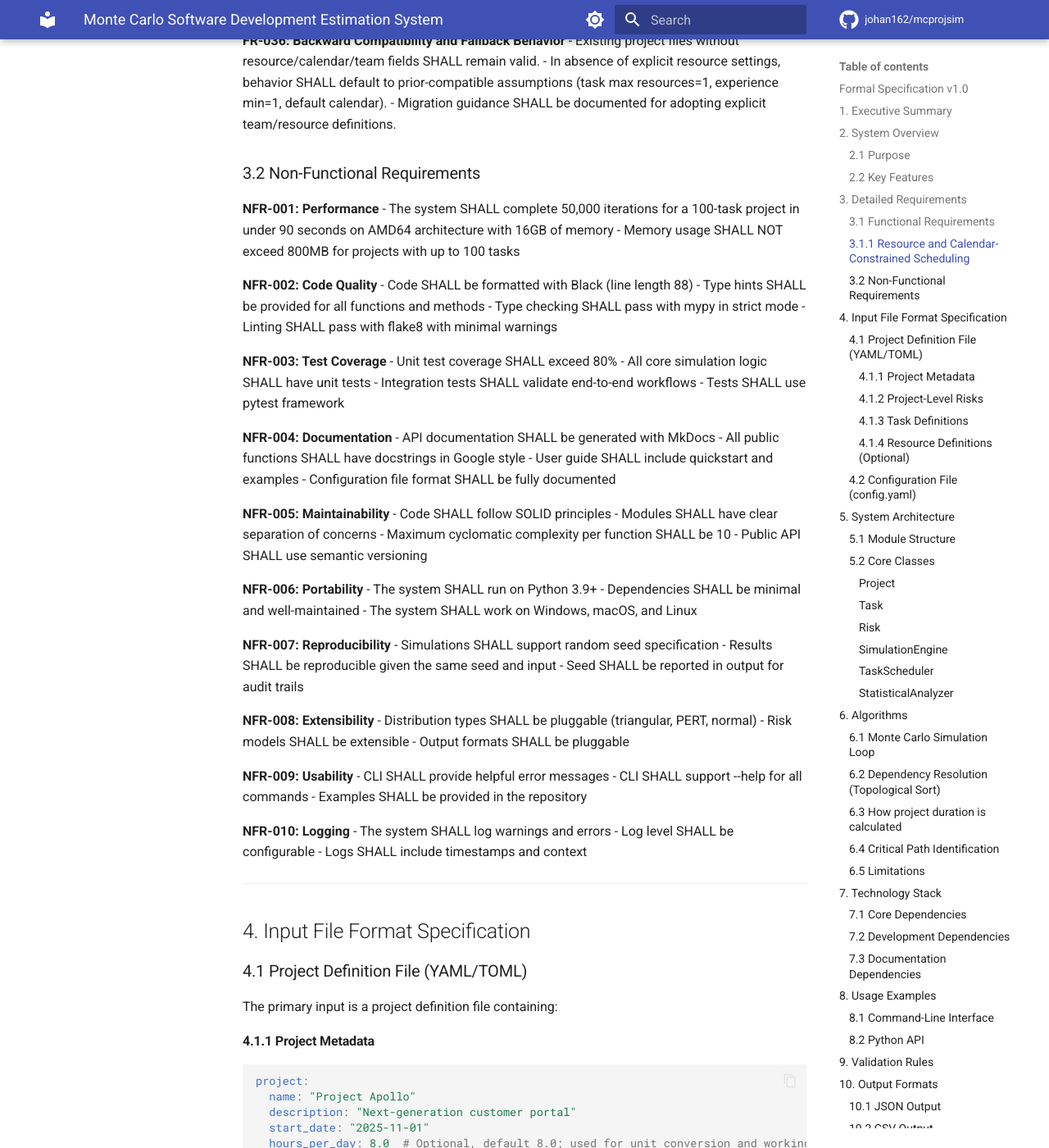
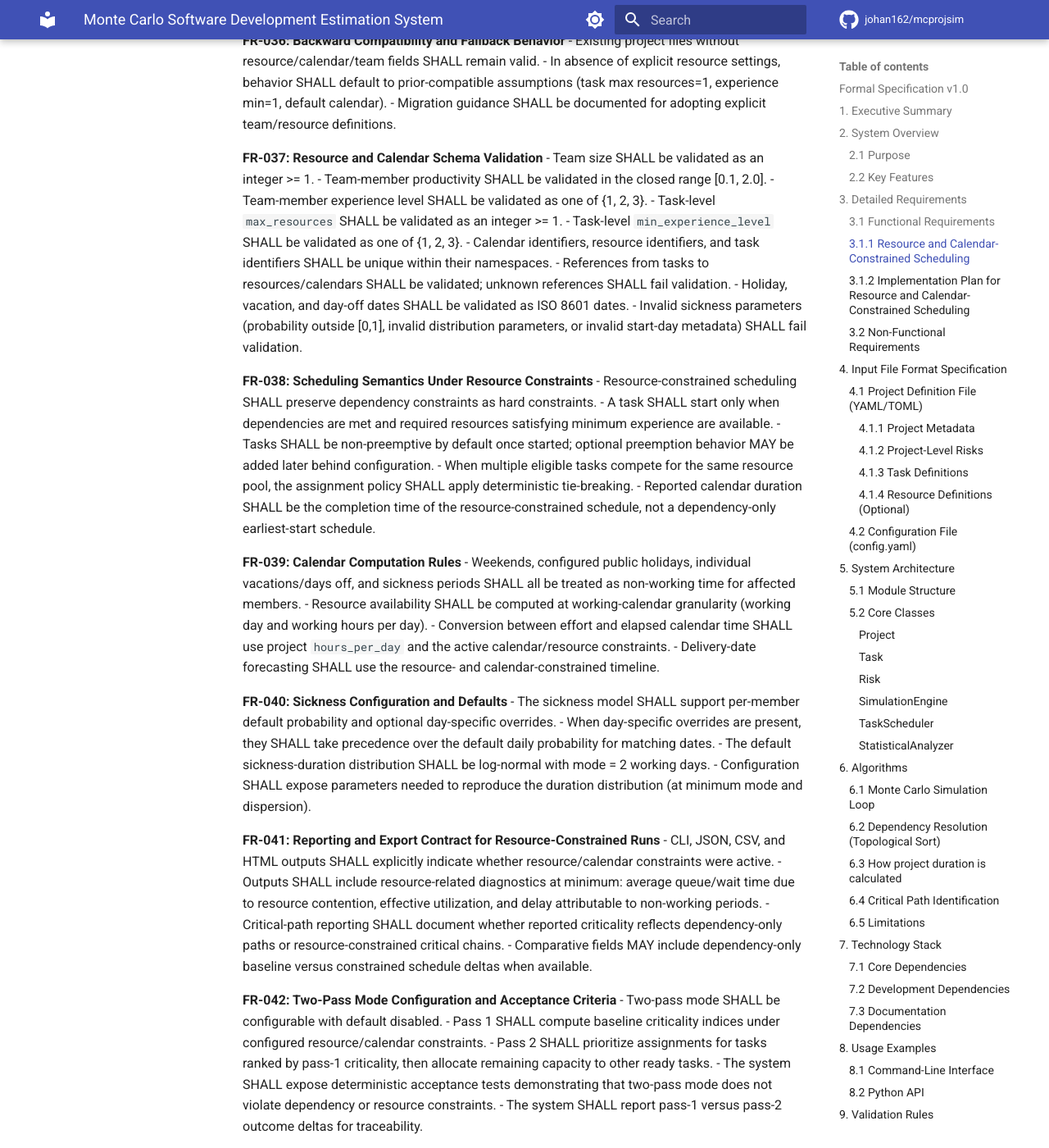
Before and after one commit to johan162/mcprojsim, an MkDocs documentation site: the page built from docs/mcprojsim_reqs.md, in a window 1280 px wide and 1400 px high, scrolled down 5920 px. Shown: the whole window at 82% size. Built offline with MkDocs 1.6.1 and Material for MkDocs 9.7.7, drawn with Linux system fonts in a browser that asks for light colours; comment, search, counter and statistics services are not loaded; some of the changed text lies outside the part shown.

Commit message:
Second iteration of requirements for resource constrained scheduling

```diff
--- a/docs/mcprojsim_reqs.md
+++ b/docs/mcprojsim_reqs.md
@@ -232,6 +232,81 @@ Provide probabilistic estimates for software project completion through Monte Ca
 - Existing project files without resource/calendar/team fields SHALL remain valid.
 - In absence of explicit resource settings, behavior SHALL default to prior-compatible assumptions (task max resources=1, experience min=1, default calendar).
 - Migration guidance SHALL be documented for adopting explicit team/resource definitions.
+
+**FR-037: Resource and Calendar Schema Validation**
+- Team size SHALL be validated as an integer >= 1.
+- Team-member productivity SHALL be validated in the closed range [0.1, 2.0].
+- Team-member experience level SHALL be validated as one of {1, 2, 3}.
+- Task-level `max_resources` SHALL be validated as an integer >= 1.
+- Task-level `min_experience_level` SHALL be validated as one of {1, 2, 3}.
+- Calendar identifiers, resource identifiers, and task identifiers SHALL be unique within their namespaces.
+- References from tasks to resources/calendars SHALL be validated; unknown references SHALL fail validation.
+- Holiday, vacation, and day-off dates SHALL be validated as ISO 8601 dates.
+- Invalid sickness parameters (probability outside [0,1], invalid distribution parameters, or invalid start-day metadata) SHALL fail validation.
+
+**FR-038: Scheduling Semantics Under Resource Constraints**
+- Resource-constrained scheduling SHALL preserve dependency constraints as hard constraints.
+- A task SHALL start only when dependencies are met and required resources satisfying minimum experience are available.
+- Tasks SHALL be non-preemptive by default once started; optional preemption behavior MAY be added later behind configuration.
+- When multiple eligible tasks compete for the same resource pool, the assignment policy SHALL apply deterministic tie-breaking.
+- Reported calendar duration SHALL be the completion time of the resource-constrained schedule, not a dependency-only earliest-start schedule.
+
+**FR-039: Calendar Computation Rules**
+- Weekends, configured public holidays, individual vacations/days off, and sickness periods SHALL all be treated as non-working time for affected members.
+- Resource availability SHALL be computed at working-calendar granularity (working day and working hours per day).
+- Conversion between effort and elapsed calendar time SHALL use project `hours_per_day` and the active calendar/resource constraints.
+- Delivery-date forecasting SHALL use the resource- and calendar-constrained timeline.
+
+**FR-040: Sickness Configuration and Defaults**
+- The sickness model SHALL support per-member default probability and optional day-specific overrides.
+- When day-specific overrides are present, they SHALL take precedence over the default daily probability for matching dates.
+- The default sickness-duration distribution SHALL be log-normal with mode = 2 working days.
+- Configuration SHALL expose parameters needed to reproduce the duration distribution (at minimum mode and dispersion).
+
+**FR-041: Reporting and Export Contract for Resource-Constrained Runs**
+- CLI, JSON, CSV, and HTML outputs SHALL explicitly indicate whether resource/calendar constraints were active.
+- Outputs SHALL include resource-related diagnostics at minimum: average queue/wait time due to resource contention, effective utilization, and delay attributable to non-working periods.
+- Critical-path reporting SHALL document whether reported criticality reflects dependency-only paths or resource-constrained critical chains.
+- Comparative fields MAY include dependency-only baseline versus constrained schedule deltas when available.
+
+**FR-042: Two-Pass Mode Configuration and Acceptance Criteria**
+- Two-pass mode SHALL be configurable with default disabled.
+- Pass 1 SHALL compute baseline criticality indices under configured resource/calendar constraints.
+- Pass 2 SHALL prioritize assignments for tasks ranked by pass-1 criticality, then allocate remaining capacity to other ready tasks.
+- The system SHALL expose deterministic acceptance tests demonstrating that two-pass mode does not violate dependency or resource constraints.
+- The system SHALL report pass-1 versus pass-2 outcome deltas for traceability.
+
+### 3.1.2 Implementation Plan for Resource and Calendar-Constrained Scheduling
+
+**Phase A: Data Model and Schema Foundation**
+- Add/normalize schema for team size, team members, productivity, experience, calendars, holidays, vacations/days off, sickness configuration, and task resource limits.
+- Implement validation rules from FR-037 and FR-040 across parser and model layers.
+- Preserve backward compatibility defaults per FR-036.
+
+**Phase B: Resource/Calendar Scheduling Core**
+- Extend scheduler to enforce resource availability and minimum experience constraints while respecting dependencies.
+- Apply non-working calendar windows and member unavailability (holiday/vacation/sickness) during scheduling.
+- Ensure deterministic tie-breaking and reproducibility with fixed random seeds.
+
+**Phase C: Sickness and Availability Simulation**
+- Implement per-member sickness start process and log-normal duration sampling.
+- Integrate sickness episodes into member availability timelines used by the scheduler.
+- Add targeted unit tests for probability bounds, distribution parameters, and edge cases.
+
+**Phase D: Two-Pass Critical-Path Prioritization**
+- Implement configurable two-pass mode (default off).
+- Pass 1 computes constrained criticality; Pass 2 applies critical-path-prioritized assignment.
+- Add regression and determinism tests for pass-delta behavior.
+
+**Phase E: Metrics, Exports, and UX**
+- Add resource/calendar diagnostics required by FR-041 to CLI and all exporters.
+- Annotate reports with schedule mode (dependency-only vs constrained).
+- Keep existing fields stable unless explicitly versioned.
+
+**Phase F: Documentation and Rollout**
+- Update user/project file docs with canonical schema and migration examples.
+- Update algorithm and limitations sections to remove dependency-only caveats once implementation is complete.
+- Add end-to-end fixtures and performance checks for constrained schedules.
 
 
 
```
